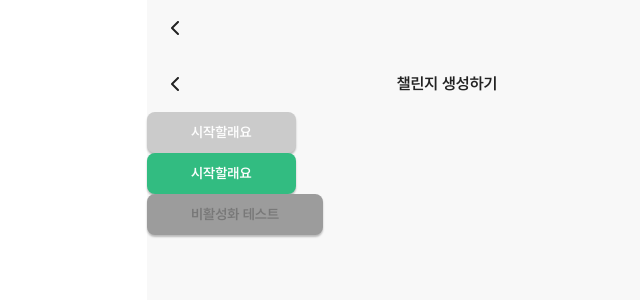
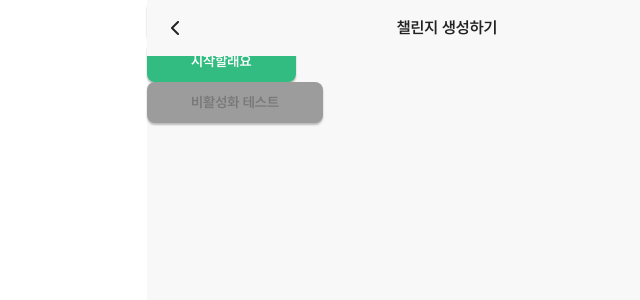
Before and after one commit to GDG-on-Campus-KHU/SDGP_team3_FE, a React (Vite) app: page / in a window 1280 px wide. Shown: the top 300 px of the page, without its empty margins (193-833 px from the left). Built offline with nearby package versions, Linux system fonts and the light colour scheme.

Commit message:
💄 Style: header에 fixed, z-index 추가, z-index 상수값 설정

```diff
--- a/src/shared/ui/header.jsx
+++ b/src/shared/ui/header.jsx
@@ -10,7 +10,7 @@ const HeaderVariants = {
 };
 
 const defaultStyle =
-  "relative w-full h-14 text-black flex items-center shadow-none border-none max-w-[600px]";
+  "fixed w-full h-14 text-black flex items-center shadow-none border-none max-w-[600px] bg-background z-bar";
 
 /**
  * 공통 컴포넌트 - Header
@@ -34,9 +34,12 @@ export default function Header({
   const goToMain = () => navigate("/create");
 
   return (
-    <Navbar
-      className={clsx(HeaderVariants[variant], className, defaultStyle)}
-      {...props}
+    <Navbar className={clsx(className, defaultStyle)} {...props}>
+      <header
+        className={clsx(
+          HeaderVariants[variant],
+          "relative w-full h-full flex items-center"
+        )}
       >
         {variant === "main" && (
           <img
@@ -55,6 +58,7 @@ export default function Header({
             onClick={handleBack}
           />
         )}
+      </header>
     </Navbar>
   );
 }
--- a/tailwind.config.js
+++ b/tailwind.config.js
@@ -99,6 +99,11 @@ export default {
       boxShadow: {
         md: "0 2px 2px rgba(0, 0, 0, 0.25)",
       },
+      zIndex: {
+        bar: 200, // header, footer
+        modalBackground: 300,
+        modal: 400,
+      },
     },
   },
   plugins: [],
```
Lines whose indentation alone changed are shown as unchanged.
